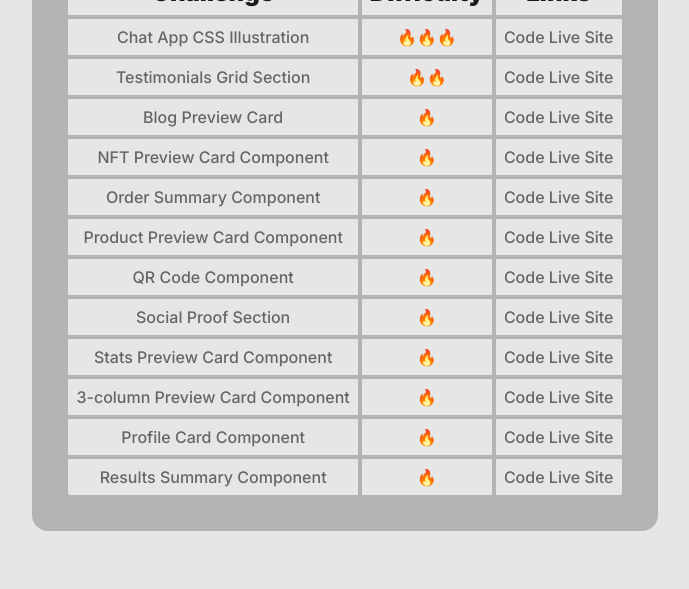
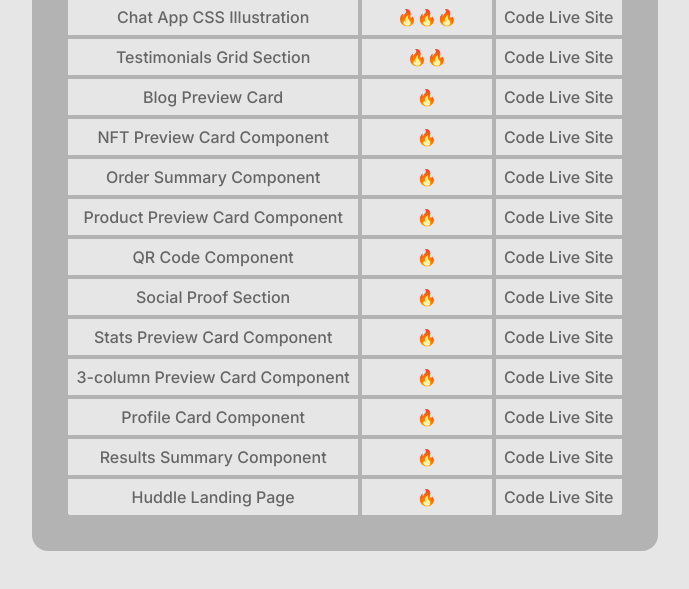
Before and after one commit to beniusis/frontendmentor-challenges, a plain HTML site: page index.html in a window 1280 px wide. Shown: the part 195-784 px from the top of the page, without its empty margins (295-984 px from the left). Drawn offline with Linux system fonts and the light colour scheme.

Commit message:
docs: updated links for the last completed challenge

```diff
--- a/index.html
+++ b/index.html
@@ -316,6 +316,30 @@
                 >
               </td>
             </tr>
+            <tr>
+              <td>
+                <a
+                  href="https://www.frontendmentor.io/challenges/huddle-landing-page-with-a-single-introductory-section-B_2Wvxgi0"
+                  class="link"
+                  target="_blank"
+                  >Huddle Landing Page</a
+                >
+              </td>
+              <td>🔥</td>
+              <td>
+                <a
+                  href="https://github.com/beniusis/frontendmentor-challenges/tree/main/huddle-landing-page"
+                  class="link"
+                  target="_blank"
+                  >Code</a
+                >
+                <a
+                  href="https://beniusis.github.io/frontendmentor-challenges/huddle-landing-page"
+                  class="link"
+                  >Live Site</a
+                >
+              </td>
+            </tr>
           </tbody>
         </table>
       </main>
```
Also changed, not shown: 1 other file.
